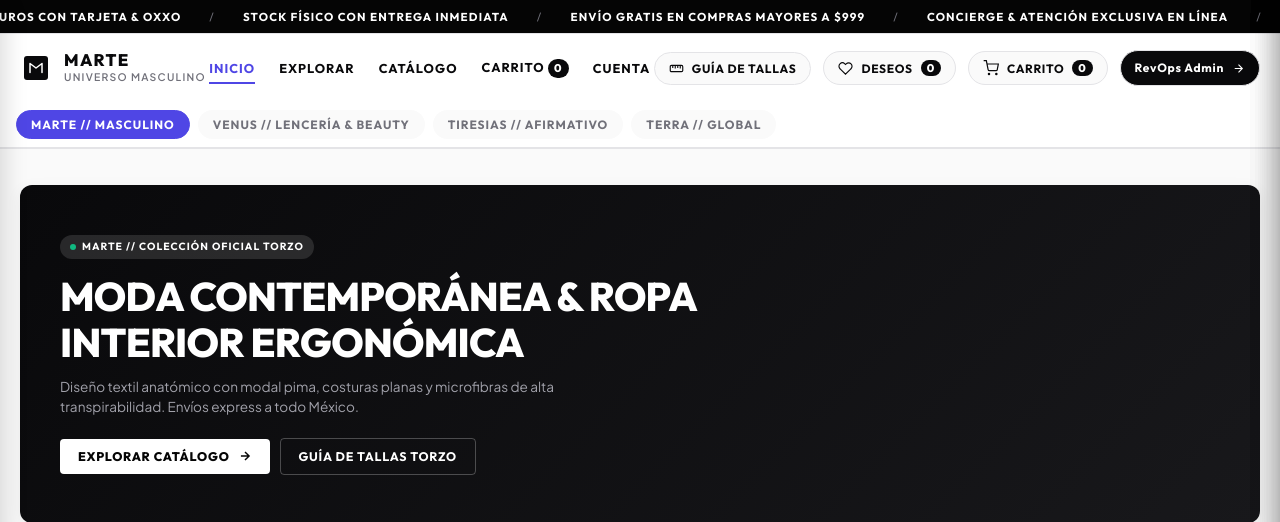
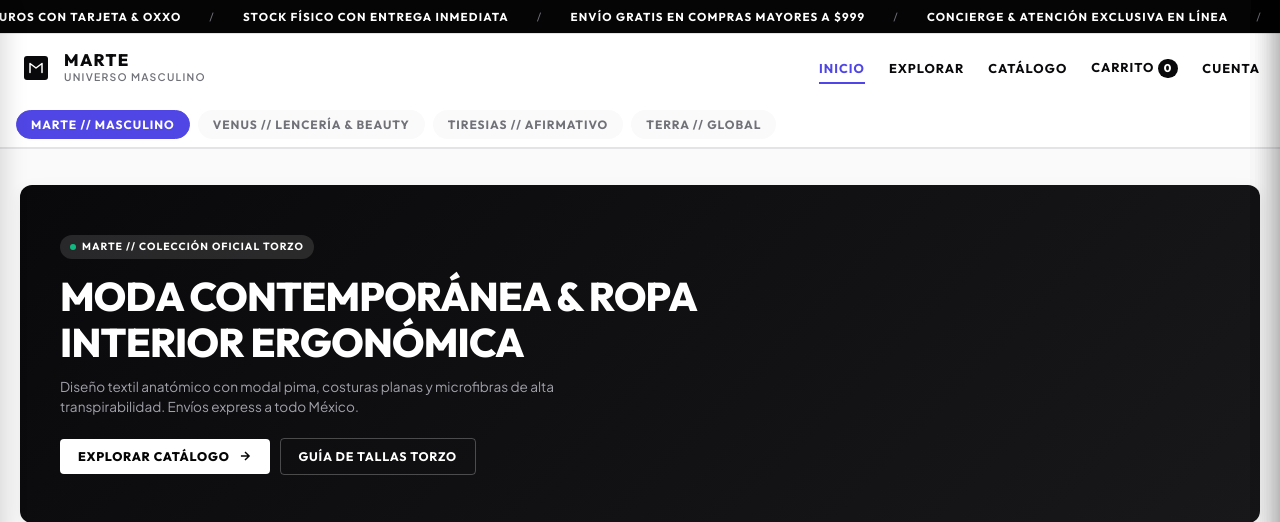
Before and after one commit to arteagaescorza-dev/mi-tienda-online, a Laravel app: page / in a window 1280 px wide. Shown: the top 522 px of the page. Run offline with Laravel 12, Linux system fonts and the light colour scheme; data that the repository does not hold is empty; parts of the project's set-up code (start-up, migrations or seed data) failed here and were passed over; some libraries are stand-ins or nearby versions.

Commit message:
fix(navbar): remover botones excedentes de desktop para cumplir estrictamente con regla 4.13 (TASK-H2-11)

```diff
--- a/resources/views/layouts/store-pwa.blade.php
+++ b/resources/views/layouts/store-pwa.blade.php
@@ -460,7 +460,7 @@
           </div>
         </a>
 
-        <!-- Enlaces Centrales Oficiales (Regla: Inicio, Explorar, Catálogo, Carrito, Cuenta) -->
+        <!-- Enlaces Oficiales Canónicos (Regla 4.13: Inicio, Explorar, Catálogo, Carrito, Cuenta) -->
         <nav class="nav-links-desktop">
           <a href="#" class="nav-link-item active" data-action="switch-dock-tab" data-dock-tab="home">INICIO</a>
           <a href="#" class="nav-link-item" data-action="switch-dock-tab" data-dock-tab="explore">EXPLORAR</a>
@@ -471,31 +471,6 @@
           </a>
           <a href="#" class="nav-link-item" data-action="switch-dock-tab" data-dock-tab="account">CUENTA</a>
         </nav>
-
-        <!-- Acciones Desktop -->
-        <div class="nav-actions-desktop">
-          <button type="button" class="btn-pill-action" data-action="open-size-guide" title="Guía de Tallas Torzo">
-            <svg viewBox="0 0 24 24" width="15" height="15" fill="none" stroke="currentColor" stroke-width="1.8"><rect x="2" y="7" width="20" height="10" rx="2"></rect><line x1="6" y1="7" x2="6" y2="11"></line><line x1="10" y1="7" x2="10" y2="12"></line><line x1="14" y1="7" x2="14" y2="11"></line><line x1="18" y1="7" x2="18" y2="12"></line></svg>
-            <span>GUÍA DE TALLAS</span>
-          </button>
-
-          <button type="button" class="btn-pill-action" data-action="open-wishlist" title="Ver Lista de Deseos / Favoritos">
-            <svg viewBox="0 0 24 24" width="15" height="15" fill="none" stroke="currentColor" stroke-width="1.8"><path d="M20.84 4.61a5.5 5.5 0 0 0-7.78 0L12 5.67l-1.06-1.06a5.5 5.5 0 0 0-7.78 7.78l1.06 1.06L12 21.23l7.78-7.78 1.06-1.06a5.5 5.5 0 0 0 0-7.78z"></path></svg>
-            <span>DESEOS</span>
-            <span id="desktopWishlistCount" class="cart-count-badge">0</span>
-          </button>
-
-          <button type="button" class="btn-pill-action" data-action="open-cart" title="Ver Carrito">
-            <svg viewBox="0 0 24 24" width="16" height="16" fill="none" stroke="currentColor" stroke-width="1.8"><circle cx="9" cy="21" r="1"></circle><circle cx="20" cy="21" r="1"></circle><path d="M1 1h4l2.68 13.39a2 2 0 0 0 2 1.61h9.72a2 2 0 0 0 2-1.61L23 6H6"></path></svg>
-            <span>CARRITO</span>
-            <span id="desktopCartCount" class="cart-count-badge">0</span>
-          </button>
-
-          <a href="{{ route('portal.dashboard') }}" class="btn-pill-action" style="background: #09090b; color: #ffffff; border-color: #09090b;" title="Ir al Panel RevOps">
-            <span>RevOps Admin</span>
-            <svg viewBox="0 0 24 24" width="13" height="13" fill="none" stroke="currentColor" stroke-width="2"><path d="M5 12h14M12 5l7 7-7 7"/></svg>
-          </a>
-        </div>
       </div>
     </header>
 
```
